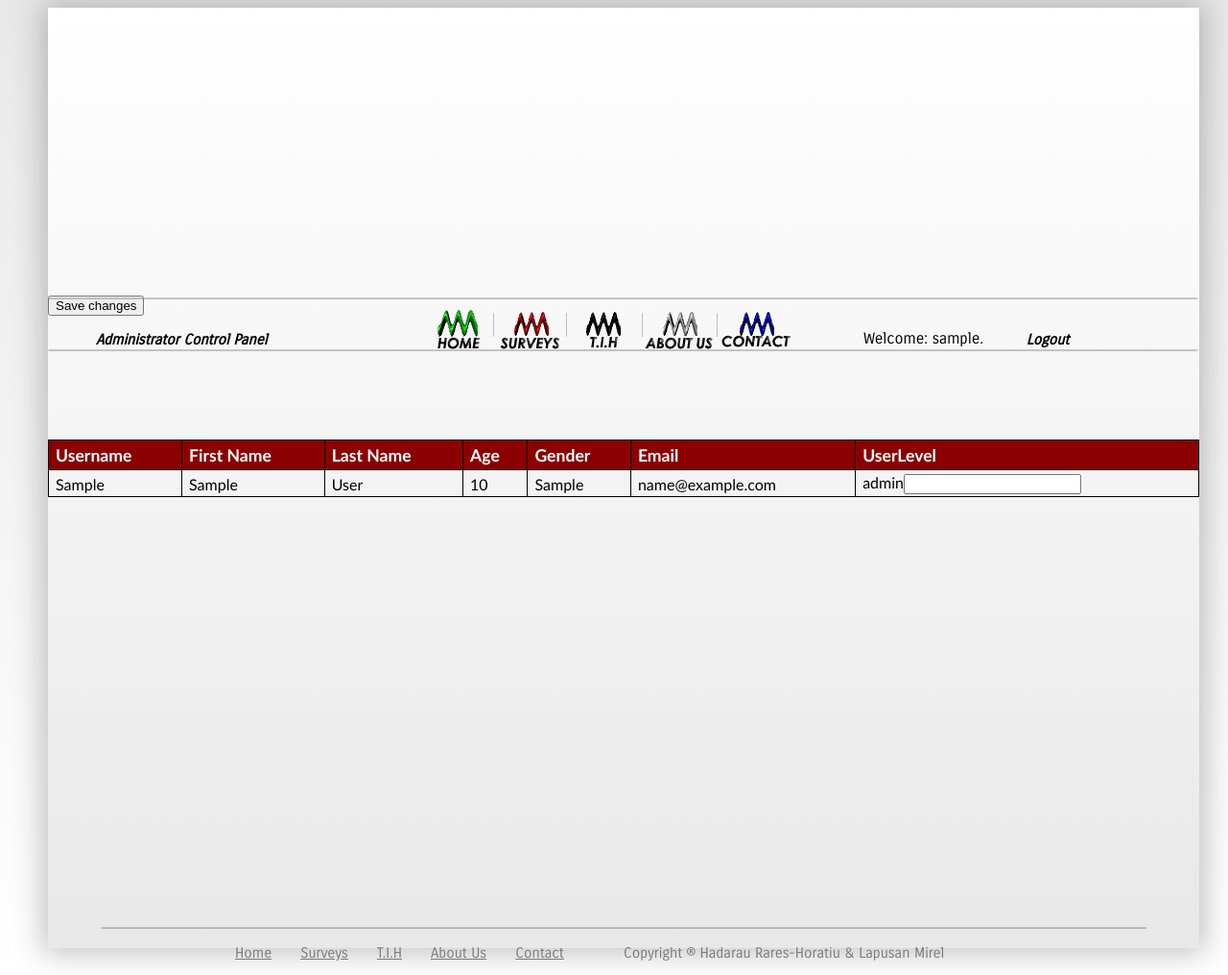
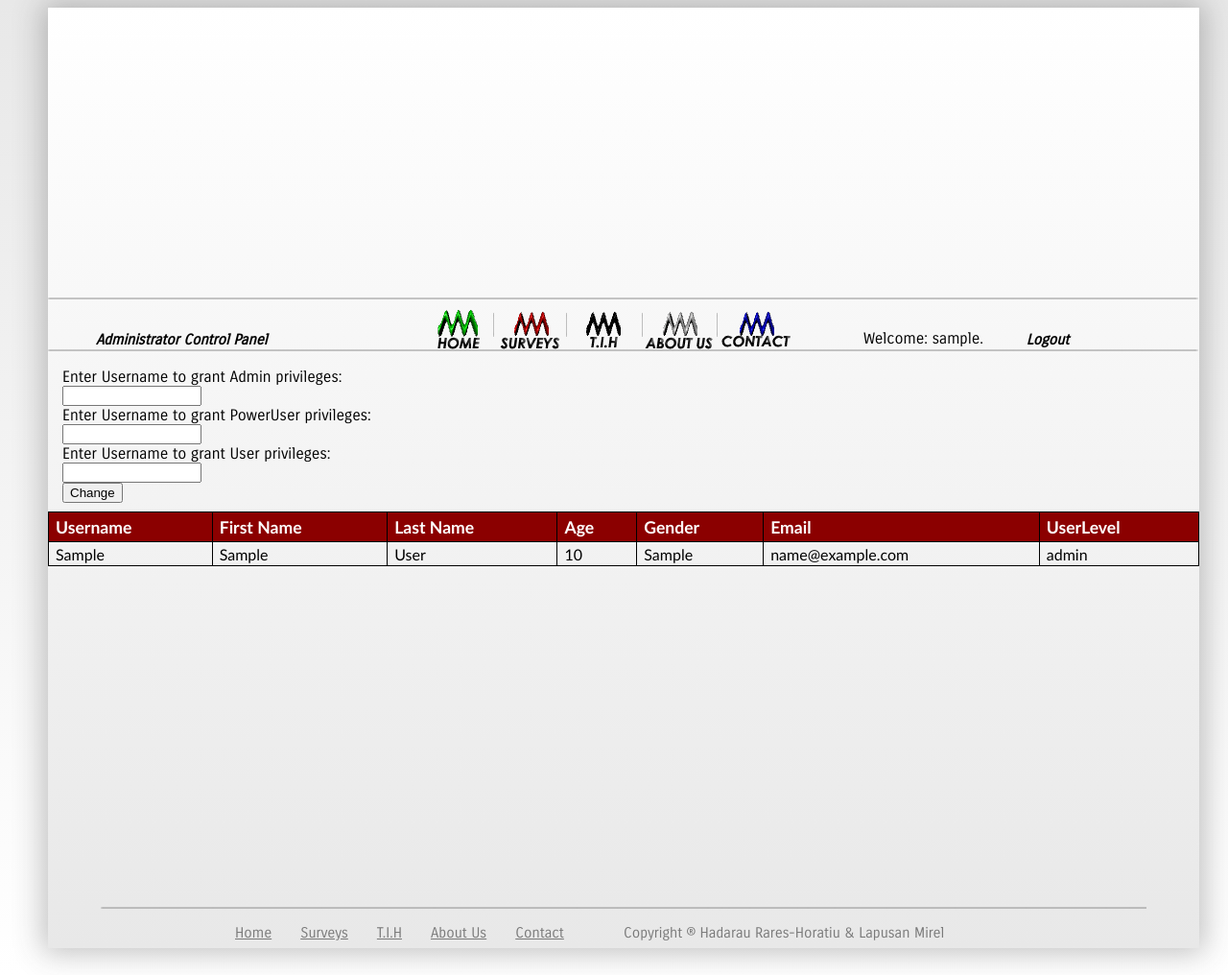
Before and after one commit to platformaweb/PlatformaWeb, a PHP site: page /admin.php in a window 1280 px wide. Shown: the whole page at 96% size. Run offline with PHP 8.4, Linux system fonts and the light colour scheme; the visitor is signed in with stand-in values (Sample User, id 1); tables that the repository leaves empty or names only in its code hold one stand-in row (values such as "Sample post").

Commit message:
admin control panel almost complete

```diff
--- a/admin.php
+++ b/admin.php
@@ -171,7 +171,7 @@ if(isset($_SESSION['user'])) {
 
 
 
-		<form action="adminupdate2.php" method="post">
+
 		<table id="customers">
   <tr>
     <th>Username</th>
@@ -198,7 +198,7 @@ if(isset($_SESSION['user'])) {
     <td><?php echo $row['age']?></td>
     <td><?php echo $row['gender']?></td>
     <td><?php echo $row['email']?></td>
-    <td><?php echo $row['level']?><input type="text" name=""></input></td>
+    <td><?php echo $row['level']?>
 
   </tr>
 
@@ -211,8 +211,11 @@ if(isset($_SESSION['user'])) {
 
 
 </table>
-
-<button name="user" type="submit">Save changes</button>
+<form action="updatelevels.php" method="post">
+<div class="butondeactualizare">Enter Username to grant Admin privileges:  <br><input type="text" name="name" size="15"><br>
+Enter Username to grant PowerUser privileges: <br><input type="text" name="name1" size="15"><br>
+Enter Username to grant User privileges: <br><input type="text" name="name2" size="15"><br>
+<input type="submit" value="Change"></button></div>
 
 </form>
 
--- a/style.css
+++ b/style.css
@@ -523,7 +523,7 @@ filter: progid:DXImageTransform.Microsoft.gradient( startColorstr='#e8e8e8', end
     width: 100%;
     border-collapse: collapse;
     position: absolute;
-    margin-top:150px;
+    margin-top:225px;
     /*margin-left:20px;*/
 }
 
@@ -546,3 +546,11 @@ filter: progid:DXImageTransform.Microsoft.gradient( startColorstr='#e8e8e8', end
     color: #000000;
     background-color: #EAF2D3;
 }
+
+.butondeactualizare {
+
+	margin-top:75px;
+	margin-left:15px;
+	position: absolute;
+	font-family: "gothic";
+}
```
Also changed, not shown: updatelevels.php (added, +44 -0 lines).
